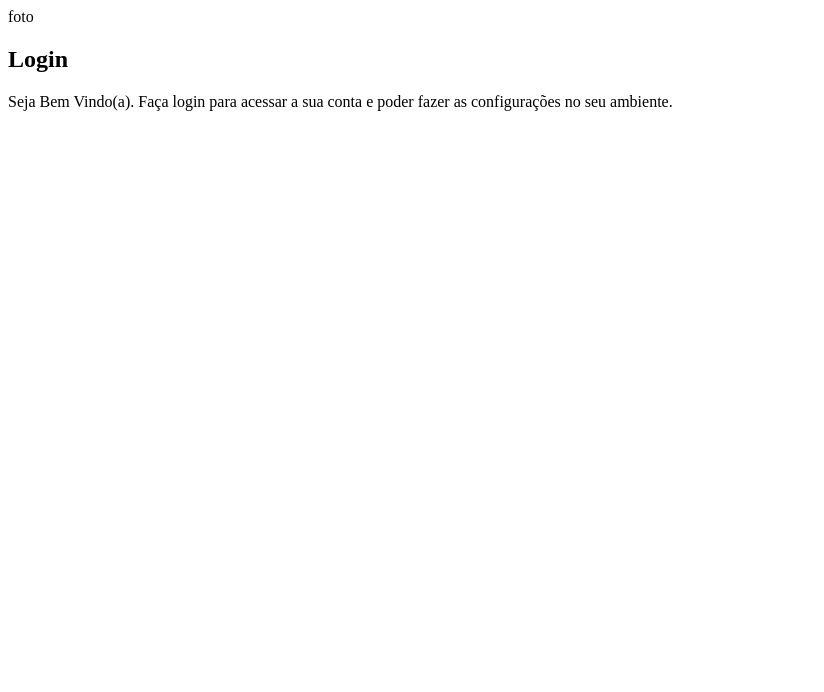
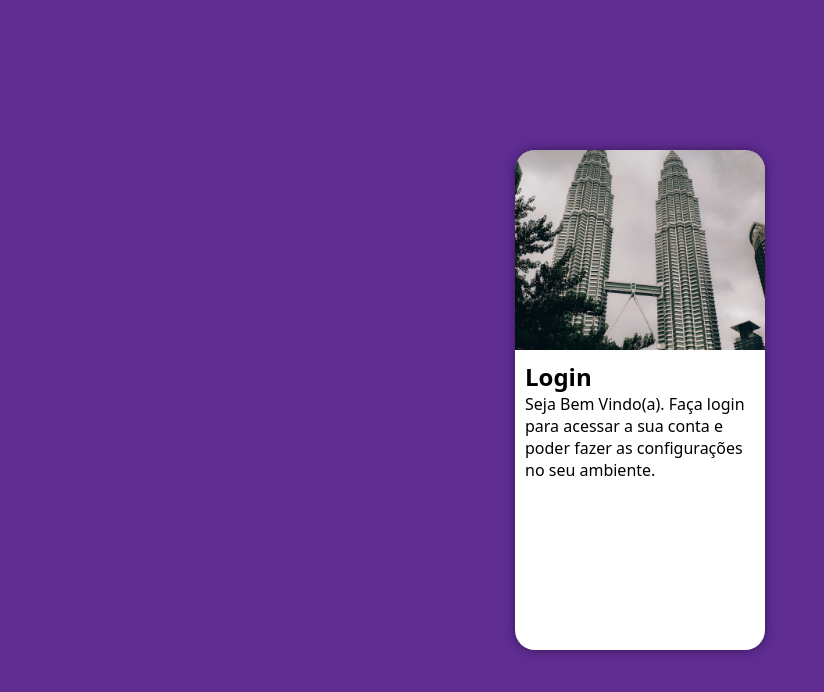
Before and after one commit to Ryanrdgz/projeto-login, a plain HTML site: page index.html in a window 1280 px wide. Shown: the whole page, without its empty margins (0-824 px from the left). Drawn offline with Linux system fonts and the light colour scheme.

Commit message:
customizando login

```diff
--- a/estilos/style.css
+++ b/estilos/style.css
@@ -5,3 +5,50 @@
     verde: #49a09d
     lilás: #5f2c92
 */
+
+* {
+    font-family: system-ui, -apple-system, BlinkMacSystemFont, 'Segoe UI', Roboto, Oxygen, Ubuntu, Cantarell, 'Open Sans', 'Helvetica Neue', sans-serif;
+    margin: 0px;
+    padding: 0px;
+    box-sizing: border-box;
+}
+
+body, html {
+    background-color: #5f2c92;
+    height: 100vh;
+    width: 100vw;
+}
+
+main {
+    position: relative;
+    height: 100vh;
+    width: 100vw;
+}
+
+section#login {
+    position: absolute;
+    top: 50%;
+    left: 50%;
+    transform: translate(-50%, -50%);
+    overflow: hidden;
+
+    background-color: white;
+    height: 500px;
+    width: 250px;
+    border-radius: 20px;
+    box-shadow: 0px 0px 10px rgba(0, 0, 0, 0.452);
+}
+
+section#login div#imagem {
+    display: block;
+    background: #5f2c92 url(../imagens/pexels-saad.jpg) no-repeat;
+    background-size: cover;
+    background-position: center right;
+    height: 200px;
+}
+
+section#login div#formulario {
+    display: block;
+    padding: 10px;
+
+}
--- a/index.html
+++ b/index.html
@@ -10,7 +10,7 @@
     <main>
         <section id="login">
             <div id="imagem">
-                foto
+
             </div>
             <div id="formulario">
                 <h1>Login</h1>
```
